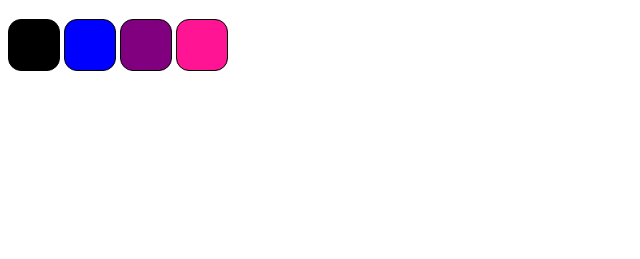
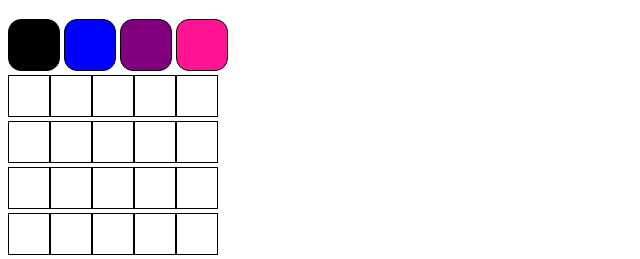
Before and after one commit to letsandrade/pixels-art, a website: page index.html in a window 1280 px wide. Shown: the part 61-320 px from the top of the page, without its empty margins (0-640 px from the left). Drawn offline with Linux system fonts and the light colour scheme.

Commit message:
requisito 4

```diff
--- a/index.html
+++ b/index.html
@@ -5,10 +5,9 @@
     <meta http-equiv="X-UA-Compatible" content="IE=edge">
     <meta name="viewport" content="width=device-width, initial-scale=1.0">
     <link rel="stylesheet" href="style.css">
-    <script src="script.js"></script>
     <title>Projeto Pixels Art</title>
 </head>
-<body>
+<body id="body">
     <h1 id="title">Paleta de Cores</h1>
     <div id="color-palette">
         <div class="color" id="color-black"></div>
@@ -18,7 +17,8 @@
     </div>
 
     <div id="pixel-board">
-        <div class="pixel"></div>
+
     </div>
+    <script src="script.js"></script>
 </body>
 </html>
--- a/script.js
+++ b/script.js
@@ -1,6 +1,24 @@
-function criaGrid(params) {
-let pixelgrid = document.querySelector(".pixel")
-    for (i = 0; i < 5; i = i+=1) {
-        document.createElement
-    }
+const black = document.getElementById("color-black")
+const blue = document.getElementById("color-blue")
+const purple = document.getElementById("color-purple")
+const pink = document.getElementById("color-pink")
+
+let selectedColor = black;
+
+//console.log(document.getElementsByTagName(div))
+const elementBody = document.getElementById('body')
+elementBody.appendChild(document.createElement('section'));
+const pixelBoard = document.getElementById('pixel-board')
+
+for (let i = 0; i < 25; i += 1) {
+    const elementDiv = document.createElement('div');
+    elementDiv.className = "pixel"
+    pixelBoard.appendChild(elementDiv)
+
+
 }
+// kudos: mislaine presidente, esdras, leo carvalho, fernando cabral
+
+//function criaGrid() {
+   // document.getElementById("#pixel-board").appendChild(div)
+//}
--- a/style.css
+++ b/style.css
@@ -6,8 +6,19 @@
   width: 50px;
 }
 
+#pixel-board {
+  width: 210px;
+  height: 200px;
+  display: inline-block;
+
+}
+
 .pixel {
-  background-color: white;
+  border: 1px solid black;
+  width: 40px;
+  height: 40px;
+  display: inline-block;
+
 }
 
 #color-black {
```
